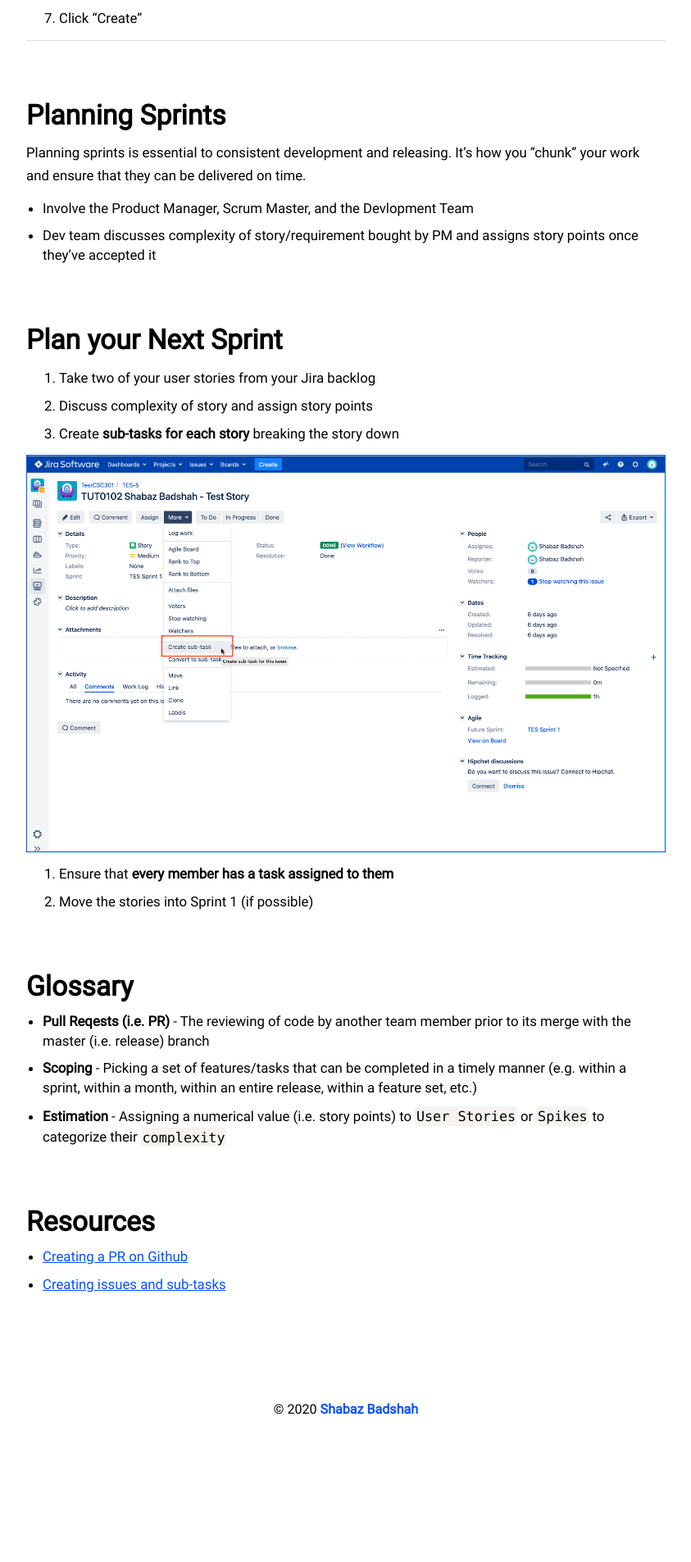
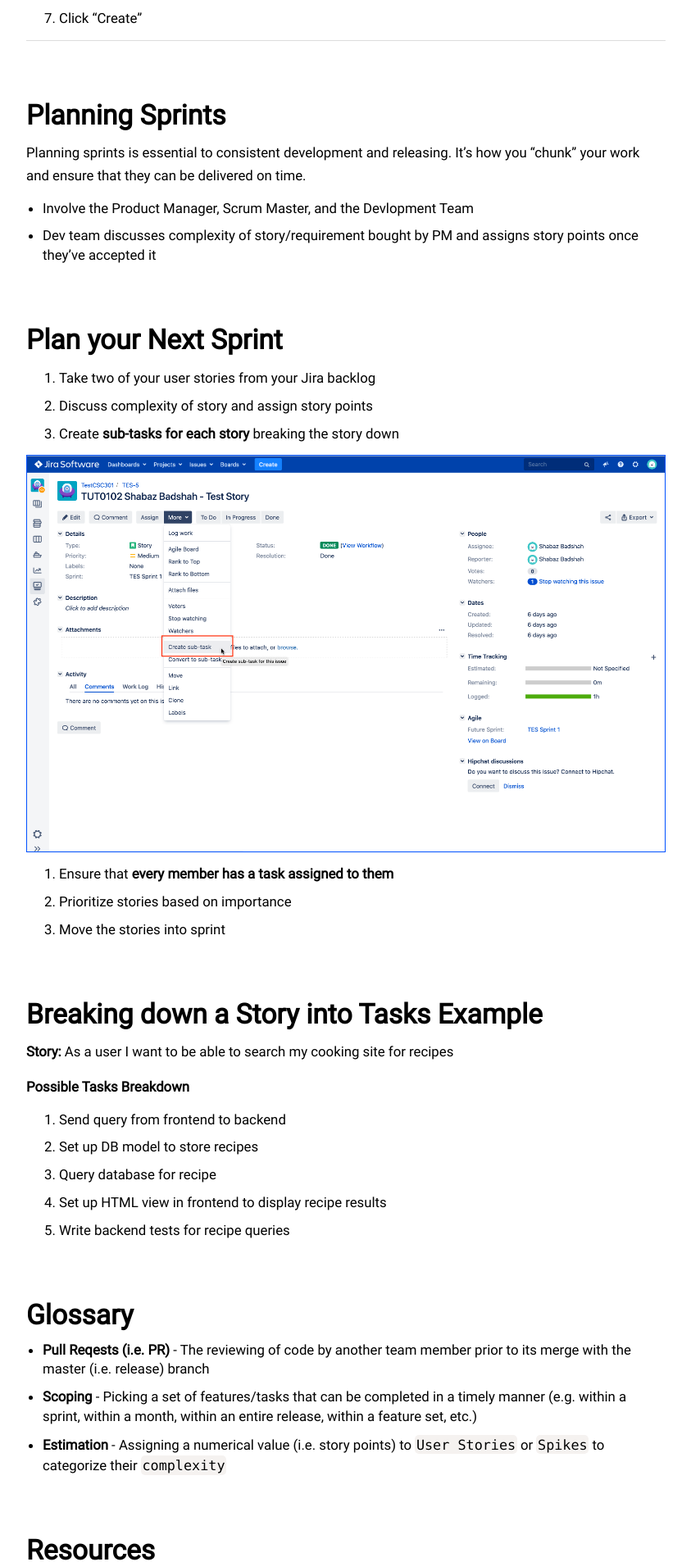
Before and after one commit to ShabazBadshah/shabazbadshah.com, a Jekyll site: the page built from _posts/301-notes/2020-01-30-tut03.md, in a window 1280 px wide. Shown: the part 3094-5000 px from the top of the page at 82% size, without its empty margins (218-1061 px from the left). Built offline with Jekyll 4.4.1, drawn with Linux system fonts in a browser that asks for light colours.

Commit message:
Added example of breaking down story->task

```diff
--- a/_posts/301-notes/2020-01-30-tut03.md
+++ b/_posts/301-notes/2020-01-30-tut03.md
@@ -102,7 +102,20 @@
 ![Creating a Jira subtask](/assets/notes/301-assets/jira-create-subtask.png)
 
 4. Ensure that __every member has a task assigned to them__
-5. Move the stories into Sprint 1 (if possible)
+5. Prioritize stories based on importance
+6. Move the stories into sprint
+
+## Breaking down a Story into Tasks Example
+
+__Story:__ As a user I want to be able to search my cooking site for recipes
+
+__Possible Tasks Breakdown__
+
+1. Send query from frontend to backend
+2. Set up DB model to store recipes
+3. Query database for recipe
+4. Set up HTML view in frontend to display recipe results
+5. Write backend tests for recipe queries
 
 ## Glossary
 
```
